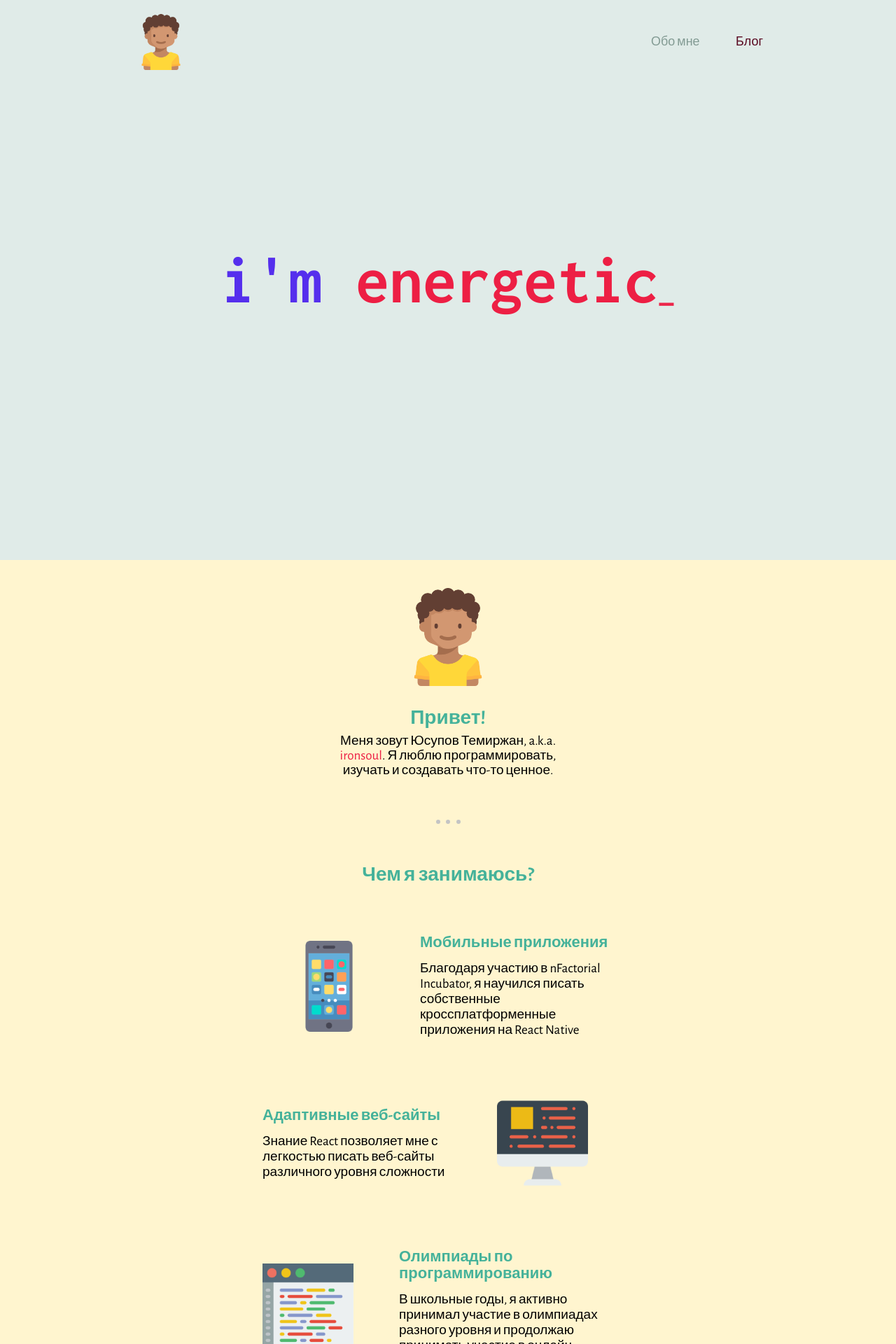
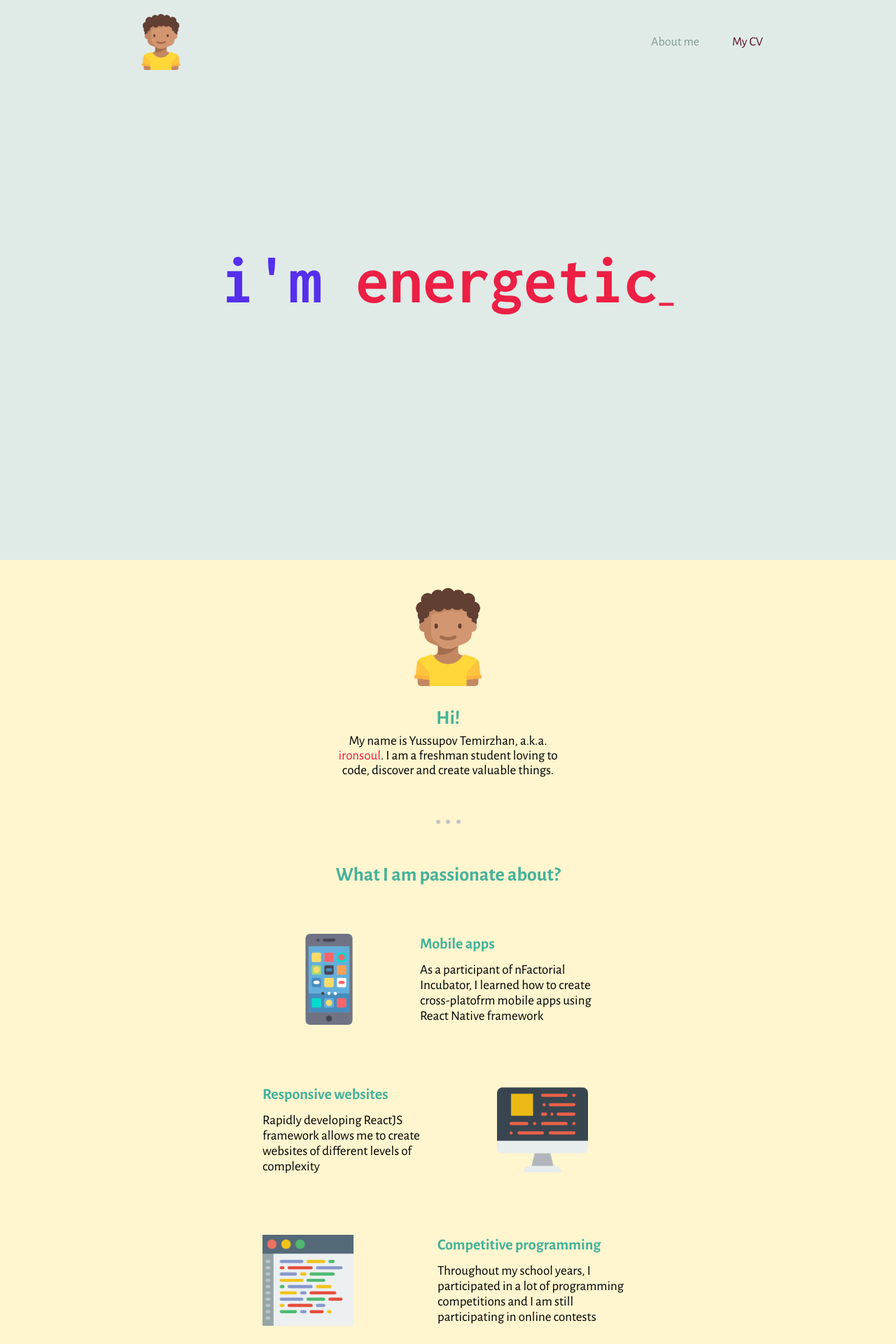
Before and after one commit to ironsoul0/ironsoul0.github.io, a React app: page / in a window 1280 px wide. Shown: the top 1920 px of the page at 70% size. Built offline with nearby package versions, Linux system fonts and the light colour scheme.

Commit message:
translated into russian

```diff
--- a/src/components/AboutMe/AboutFirstScreen/AboutFirstScreen.js
+++ b/src/components/AboutMe/AboutFirstScreen/AboutFirstScreen.js
@@ -6,7 +6,7 @@ const HEADER_HEIGHT = 120;
 
 class AboutFirstScreen extends Component {
   state = {
-    height: 0
+    height: window.innerHeight
   }
 
   componentDidMount() {
@@ -19,7 +19,7 @@ class AboutFirstScreen extends Component {
   }
 
   updateWindowDimensions() {
-    this.setState({ height: window.innerHeight });
+    //this.setState({ height: window.innerHeight });
   }
 
   render() {
--- a/src/components/AboutMe/Connections/Connections.js
+++ b/src/components/AboutMe/Connections/Connections.js
@@ -5,7 +5,7 @@ const Connections = (props) => {
   return (
     <div className={styles.container}>
       <h2 className={styles.heading}>
-        Как меня можно найти?
+        Keep in touch with me
       </h2>
       <div className={styles.images}>
         <div className={styles.imagesFirst}>
--- a/src/components/AboutMe/HelloWords/HelloWords.js
+++ b/src/components/AboutMe/HelloWords/HelloWords.js
@@ -10,12 +10,11 @@ const HelloWords = (props) => {
         className={styles.logo}
       />
       <h2 className={styles.heading}>
-        Привет!
+        Hi!
       </h2>
       <p className={styles.description}>
-        Меня зовут Юсупов Темиржан, a.k.a. <span className={styles.ironsoul}>ironsoul</span>.
-        Я люблю программировать, изучать и создавать
-        что-то ценное.
+        My name is Yussupov Temirzhan, a.k.a. <span className={styles.ironsoul}>ironsoul</span>.
+        I am a freshman student loving to code, discover and create valuable things.
       </p>
     </div>
   );
--- a/src/components/AboutMe/Skills/Skills.css
+++ b/src/components/AboutMe/Skills/Skills.css
@@ -8,6 +8,8 @@
   font-size: 28px;
   margin-bottom: -15px;
   line-height: 27px;
+  padding-left: 25px;
+  padding-right: 25px;
 }
 
 .skill {
@@ -21,6 +23,7 @@
 
 .skillContent {
   text-align: left;
+  max-width: 280px;
 }
 
 .skillImage {
--- a/src/components/AboutMe/Skills/Skills.js
+++ b/src/components/AboutMe/Skills/Skills.js
@@ -35,27 +35,27 @@ const Skills = (props) => {
   return (
     <div className={styles.container}>
       <h2 className={styles.heading}>
-        Чем я занимаюсь?
+        What I am passionate about?
       </h2>
       <Skill
         alt="Smartphone"
         src={require('../../../assets/images/smartphone.png')}
-        name="Мобильные приложения"
-        desc="Благодаря участию в nFactorial Incubator, я научился писать собственные кроссплатформенные приложения на React Native"
+        name="Mobile apps"
+        desc="As a participant of nFactorial Incubator, I learned how to create cross-platofrm mobile apps using React Native framework"
         shrinked
       />
       <Skill
         alt="Computer"
         src={require('../../../assets/images/coding.png')}
-        name="Адаптивные веб-сайты"
-        desc="Знание React позволяет мне с легкостью писать веб-сайты различного уровня сложности"
+        name="Responsive websites"
+        desc="Rapidly developing ReactJS framework allows me to create websites of different levels of complexity"
         reversed
       />
       <Skill
         alt="Code"
         src={require('../../../assets/images/browser.png')}
-        name="Олимпиады по программированию"
-        desc="В школьные годы, я активно принимал участие в олимпиадах разного уровня и продолжаю принимать участие в онлайн-соревнованиях до сих пор"
+        name="Competitive programming"
+        desc="Throughout my school years, I participated in a lot of programming competitions and I am still participating in online contests"
       />
     </div>
   );
--- a/src/components/Header/Header.js
+++ b/src/components/Header/Header.js
@@ -16,14 +16,14 @@ const Header = (props) => {
           <nav className={styles.navigation}>
             <ul className={styles.navigationList}>
               <li className={styles.navigationItem}>
-                <NavLink className={styles.navigationLink} style={props.about ? {color: "#839B94"} : null} to="/">
-                  Обо мне
+                <NavLink className={styles.navigationLink} style={props.about ? { color: "#839B94" } : null} to="/">
+                  About me
                 </NavLink>
               </li>
               <li className={styles.navigationItem}>
-                <NavLink className={styles.navigationLink} style={props.about ? null : {color: "#839B94"}} to="/blog">
-                  Блог
-                </NavLink>
+                <a className={styles.navigationLink} style={props.about ? null : { color: "#839B94" }} href="https://ironsoul.me/CV.pdf" rel="noopener noreferrer" target="_blank">
+                  My CV
+                </a>
               </li>
             </ul>
           </nav>
```
